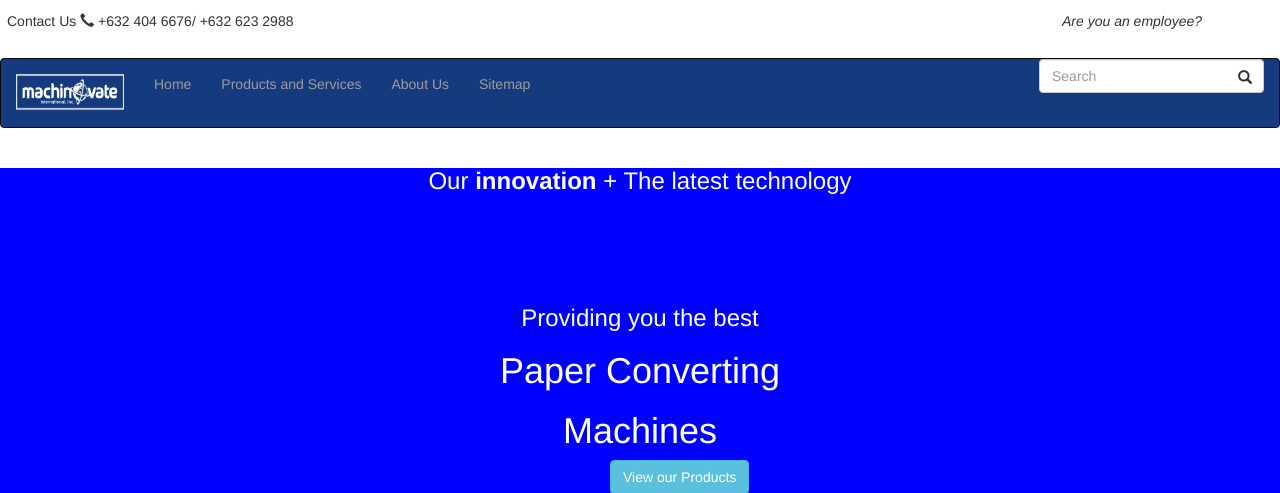
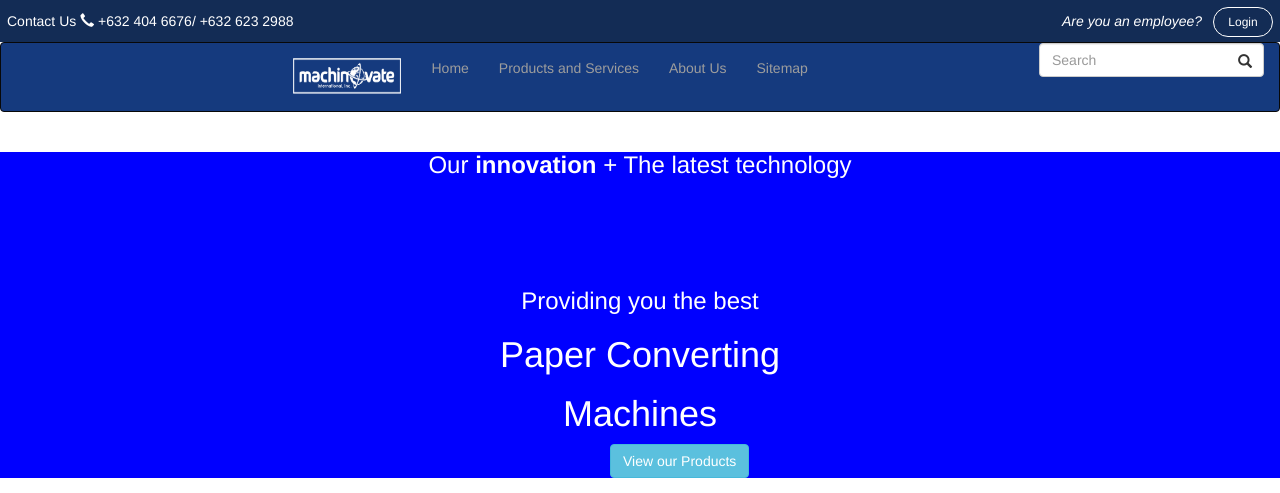
Before and after one commit to yeddapenequito/Machinovate, a PHP site: page /index.php in a window 1280 px wide. Shown: the top 493 px of the page. Run offline with PHP 8.4, Linux system fonts and the light colour scheme; some libraries are stand-ins or nearby versions.

Commit message:
Add styles to top-header

```diff
--- a/web/header.php
+++ b/web/header.php
@@ -7,6 +7,11 @@
 		<link rel="stylesheet" href="/web/styles/main.css">
 		<title></title>
 		<style>
+			#top-header {
+			background-color: #132c55;
+			color: white;
+			height: 3em;
+			}
 			#top-header #login-button {
 			background: none;
 			border: 1px solid white;
```
